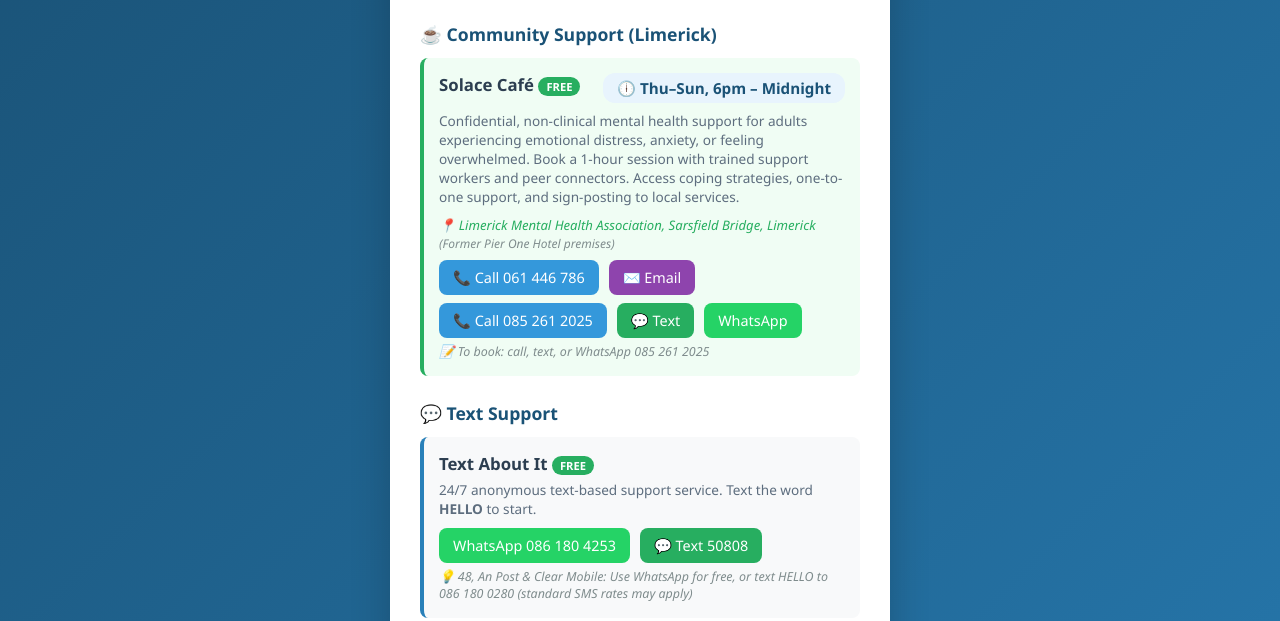
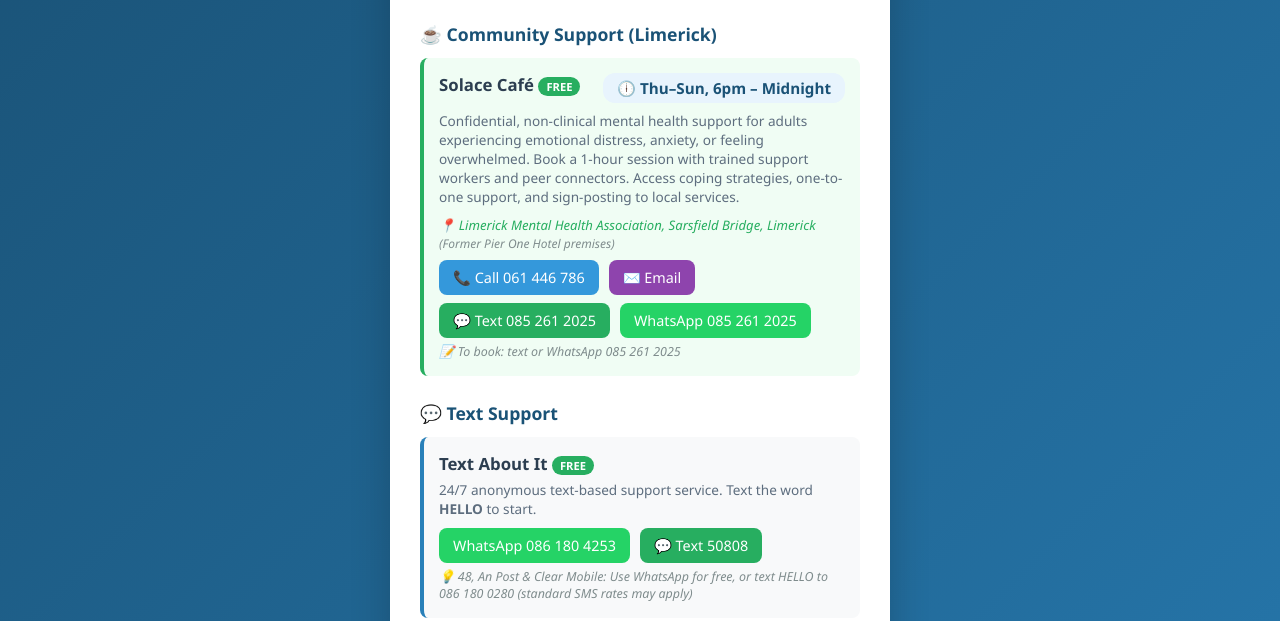
Before and after one commit to VictoriaDigital/contactesQR, a website: page index.html in a window 1280 px wide. Shown: the part 179-800 px from the top of the page. Drawn offline with Linux system fonts and the light colour scheme.

Commit message:
Remove call button for 085 number - text/WhatsApp only for booking

```diff
--- a/index.html
+++ b/index.html
@@ -242,11 +242,10 @@
                 <a href="mailto:solace@limerickmentalhealth.ie?subject=Solace%20Cafe%20Booking%20Enquiry" class="contact-btn btn-email">✉️ Email</a>
             </div>
             <div class="contact-links" style="margin-top: 8px;">
-                <a href="tel:+353852612025" class="contact-btn btn-call">📞 Call 085 261 2025</a>
-                <a href="sms:+353852612025" class="contact-btn btn-sms">💬 Text</a>
-                <a href="https://wa.me/353852612025?text=Hi%2C%20I%27d%20like%20to%20book%20a%20session%20at%20Solace%20Caf%C3%A9" class="contact-btn btn-whatsapp">WhatsApp</a>
+                <a href="sms:+353852612025" class="contact-btn btn-sms">💬 Text 085 261 2025</a>
+                <a href="https://wa.me/353852612025?text=Hi%2C%20I%27d%20like%20to%20book%20a%20session%20at%20Solace%20Caf%C3%A9" class="contact-btn btn-whatsapp">WhatsApp 085 261 2025</a>
             </div>
-            <p class="note">📝 To book: call, text, or WhatsApp 085 261 2025</p>
+            <p class="note">📝 To book: text or WhatsApp 085 261 2025</p>
         </div>
 
         <!-- TEXT ABOUT IT -->
```
